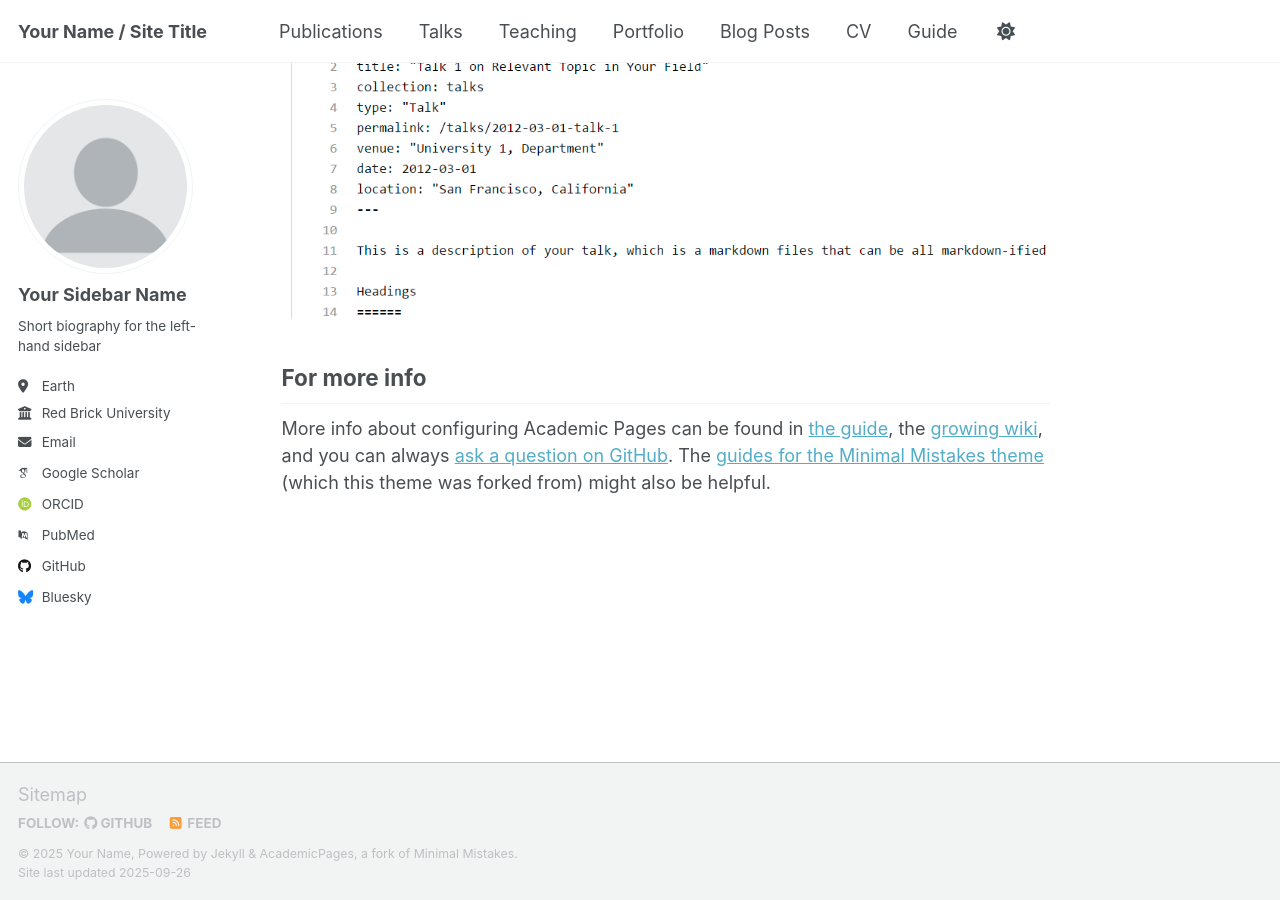
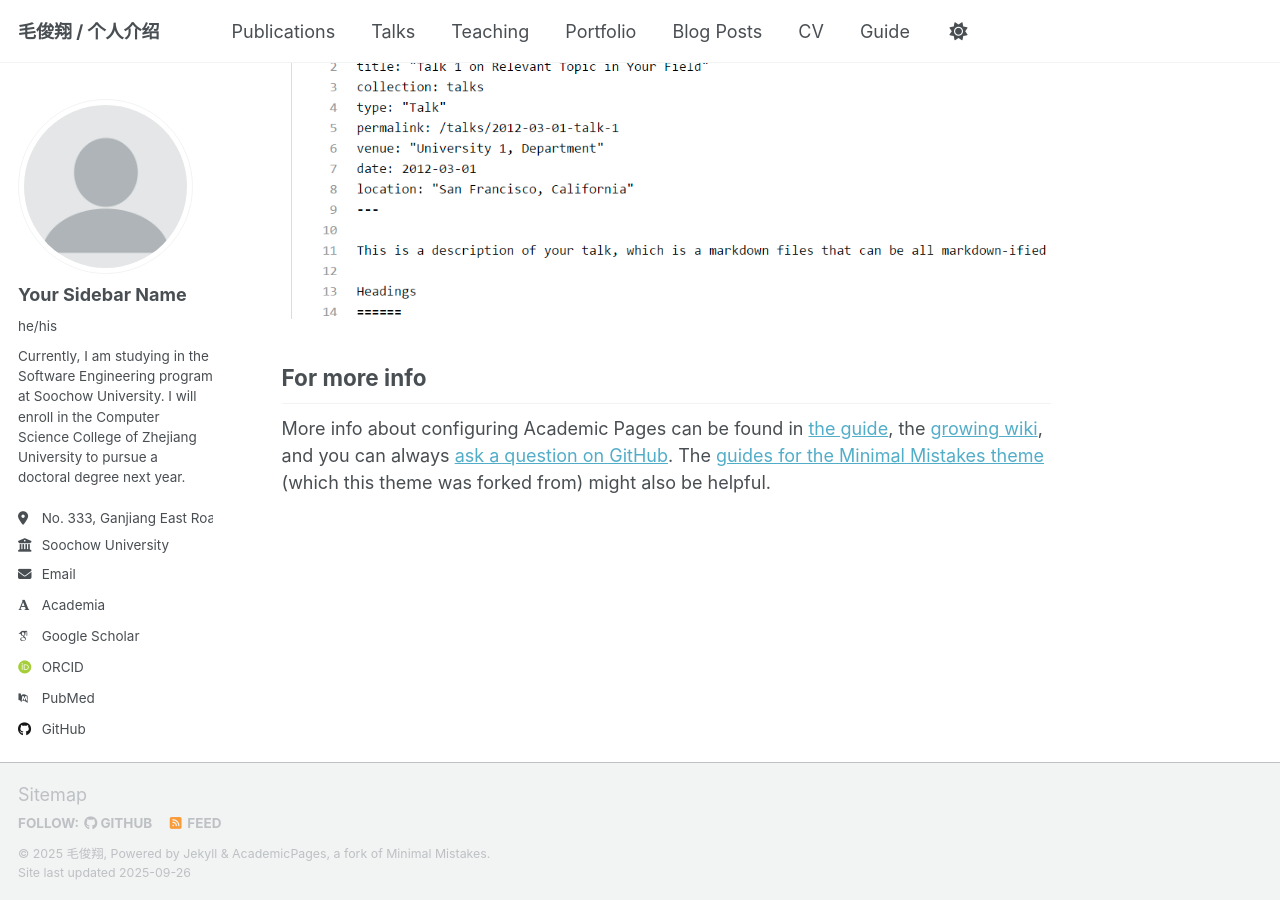
Before and after one commit to jxmao-cn/jxmao-cn.github.io, a Jekyll site: the page built from _pages/about.md, in a window 1280 px wide and 900 px high, scrolled down 2880 px. Built offline with Jekyll 4.4.1, drawn with Linux system fonts in a browser that asks for light colours; some web fonts are replaced; a script that is not in the unit is left out.

Commit message:
Update _config.yml

```diff
--- a/_config.yml
+++ b/_config.yml
@@ -9,14 +9,14 @@
 # Basic Site Settings
 locale                   : "en-US"
 site_theme               : "default" # Currently available options are "default", "air"
-title                    : "Your Name / Site Title"
+title                    : "毛俊翔 / 个人介绍"
 title_separator          : "-"
-name                     : &name "Your Name"
-description              : &description "Your Name's academic portfolio"   # Update this with a general description of your site, this is the default if not overridden by a page
-url                      : https://academicpages.github.io # The base hostname & protocol for your site e.g. "https://[your GitHub username].github.io",
+name                     : &name "毛俊翔"
+description              : &description "毛俊翔的个人介绍"   # Update this with a general description of your site, this is the default if not overridden by a page
+url                      : https://jxmao-cn.github.io # The base hostname & protocol for your site e.g. "https://[your GitHub username].github.io",
                                                            # or if you already have some other page hosted on Github then use "https://[your GitHub username].github.io/[Your Repo Name]"
 baseurl                  : "" # the subpath of your site, e.g. "/blog"
-repository               : "academicpages/academicpages.github.io"
+repository               : "jxmao-cn/jxmao-cn.github.io"
 
 # Site Author - The following control what appear as part of the author content on the side bar.
 #               If a field is blank the icon and link will not appear, otherwise it will be shown.
@@ -25,15 +25,15 @@ author:
   # Biographic information
   avatar           : "profile.png"
   name             : "Your Sidebar Name"
-  pronouns         : # example: "she/her"
-  bio              : "Short biography for the left-hand sidebar"
-  location         : "Earth"
-  employer         : "Red Brick University"
+  pronouns         : "he/his"
+  bio              : "Currently, I am studying in the Software Engineering program at Soochow University. I will enroll in the Computer Science College of Zhejiang University to pursue a doctoral degree next year."
+  location         : "No. 333, Ganjiang East Road, Gu Suzhou District, Suzhou City, Jiangsu Province"
+  employer         : "Soochow University"
   uri              : # URL
-  email            : "none@example.org"
+  email            : "jxmao@stu.suda.edu.cn"
 
   # Academic websites
-  academia         : # URL
+  academia         : "Soochow University"
   arxiv            : # URL - Update with the correct link to your profile
   googlescholar    : "https://scholar.google.com/citations?user=PS_CX0AAAAAJ"
   inspire-hep      : # URL
@@ -48,13 +48,13 @@ author:
   bitbucket        : # Username - Update with your username on the site
   codepen          : # Username
   dribbble         : # Username
-  github           : "academicpages"
+  github           : "jxmao-cn"
   kaggle           : # Username
   stackoverflow    : # User number or user number and name (i.e., use "1" or "1/jeff-atwood")
 
   # Social media
   artstation       : # Username
-  bluesky          : "bsky.app" # Replace this with you Bluesky username
+  bluesky          : # Replace this with you Bluesky username
   facebook         : # Username
   flickr           : # Username
   foursquare       : # Username
```
